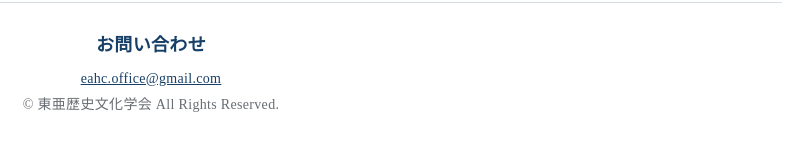
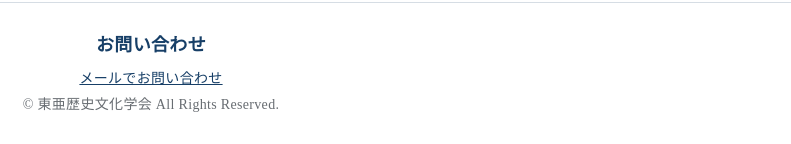
Before and after one commit to toahc-japan/toahc-japan.github.io, a plain HTML site: page index.html in a window 1280 px wide. Shown: the part 1384-1528 px from the top of the page, 489-1280 px from the left. Drawn offline with Linux system fonts and the light colour scheme.

Commit message:
Replace visible society email with contact link

```diff
--- a/index.html
+++ b/index.html
@@ -69,7 +69,7 @@
 <footer class="site-footer">
   <div class="container">
     <strong>お問い合わせ</strong>
-    <div><a href="mailto:eahc.office@gmail.com">eahc.office@gmail.com</a></div>
+    <div><a href="#" onclick="window.location.href='mailto:'+String.fromCharCode(101,97,104,99,46,111,102,102,105,99,101,64,103,109,97,105,108,46,99,111,109);return false;" aria-label="学会へメールを送る">メールでお問い合わせ</a></div>
     <div>© 東亜歴史文化学会 All Rights Reserved.</div>
   </div>
 </footer>
```
